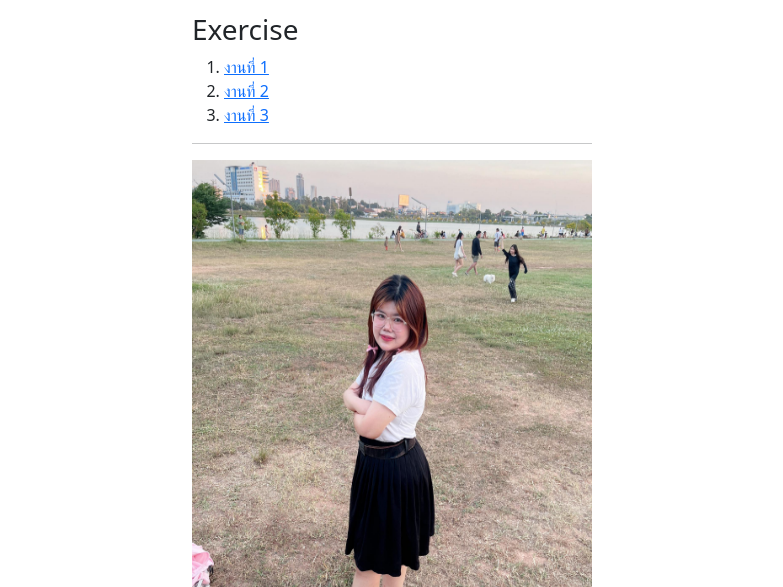
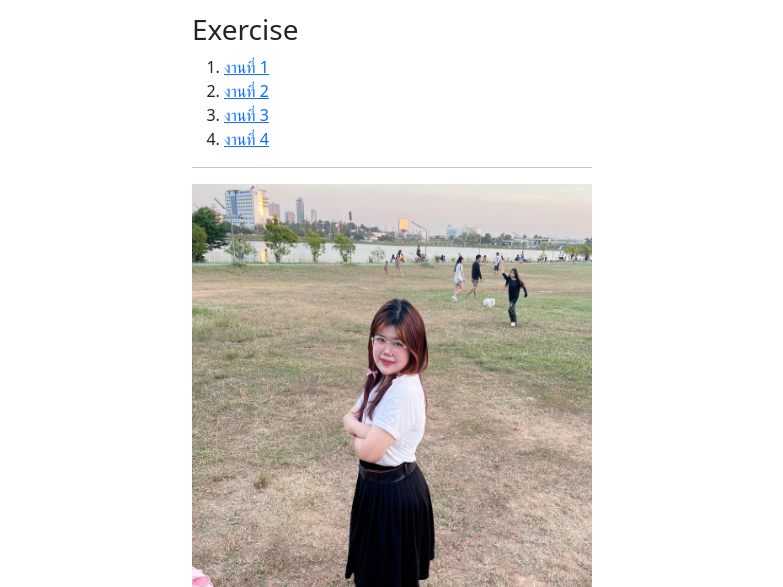
Before and after one commit to jirachaya643020598-5/web2566, a plain HTML site: page index.html in a window 1280 px wide. Shown: the part 72-659 px from the top of the page, without its empty margins (248-1031 px from the left). Drawn offline with nearby package versions, Linux system fonts and the light colour scheme.

Commit message:
Update index.html

```diff
--- a/index.html
+++ b/index.html
@@ -45,6 +45,8 @@
             <li><a href="work1.html">งานที่ 1</a></li>
             <li><a href="work2.html">งานที่ 2</a></li>
             <li><a href="work3.html">งานที่ 3</a></li>
+            <li><a href="work4.html">งานที่ 4</a></li>
+
         </ol>
         <hr>
         <div class='row'>
```
